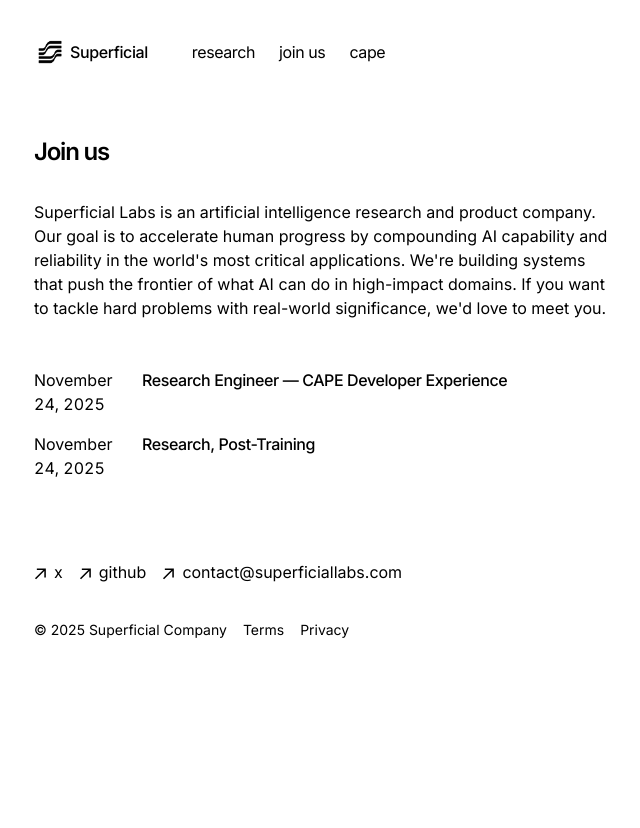
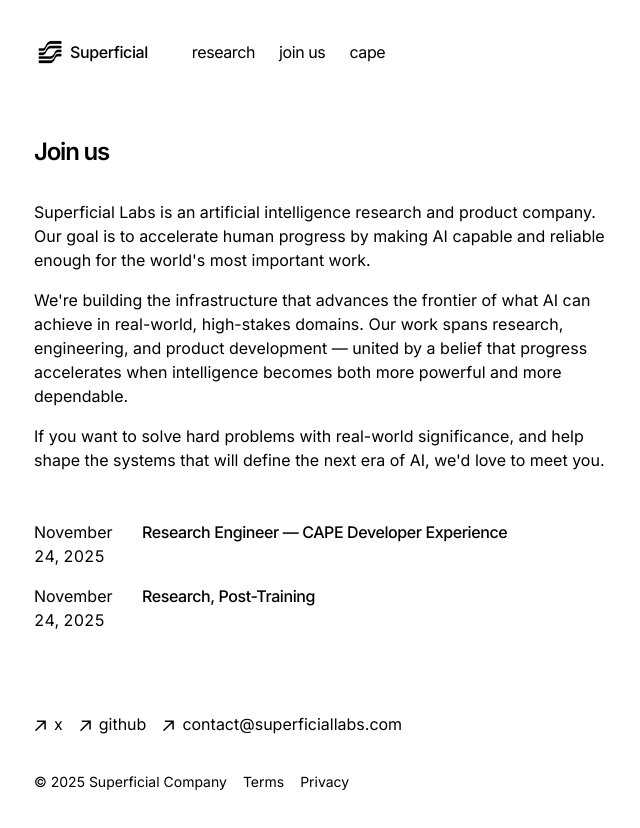
Before and after one commit to superficialorg/capabilitybench, a Next.js app: page /joinus in a window 1280 px wide. Shown: the top 828 px of the page, without its empty margins (318-958 px from the left). Before the commit the page ends 800 px from the top, so only its background shows below. Built offline with nearby package versions, Linux system fonts and the light colour scheme.

Commit message:
Update join us and research page descriptions

```diff
--- a/app/joinus/page.tsx
+++ b/app/joinus/page.tsx
@@ -16,8 +16,14 @@
   return (
     <section>
       <h1 className="font-semibold text-2xl mb-8 tracking-tighter">Join us</h1>
+      <p className="mb-4">
+        Superficial Labs is an artificial intelligence research and product company. Our goal is to accelerate human progress by making AI capable and reliable enough for the world's most important work.
+      </p>
+      <p className="mb-4">
+        We're building the infrastructure that advances the frontier of what AI can achieve in real-world, high-stakes domains. Our work spans research, engineering, and product development — united by a belief that progress accelerates when intelligence becomes both more powerful and more dependable.
+      </p>
       <p className="mb-12">
-        Superficial Labs is an artificial intelligence research and product company. Our goal is to accelerate human progress by compounding AI capability and reliability in the world's most critical applications. We're building systems that push the frontier of what AI can do in high-impact domains. If you want to tackle hard problems with real-world significance, we'd love to meet you.
+        If you want to solve hard problems with real-world significance, and help shape the systems that will define the next era of AI, we'd love to meet you.
       </p>
       <div>
         {joinusPosts
--- a/app/research/page.tsx
+++ b/app/research/page.tsx
@@ -15,7 +15,7 @@
     <section>
       <h1 className="font-semibold text-2xl mb-8 tracking-tighter">Research</h1>
       <p className="mb-8">
-        We believe AI becomes transformative only when capability and reliability advance together. Our research focuses on making AI systems transparent, interpretable, and verifiable so they can meaningfully accelerate human progress.
+        We believe AI accelerates human progress only when capability and reliability move forward together. Our research creates transparent, interpretable, and verifiable systems that make that possible.
       </p>
       <div>
         {researchPosts
```
